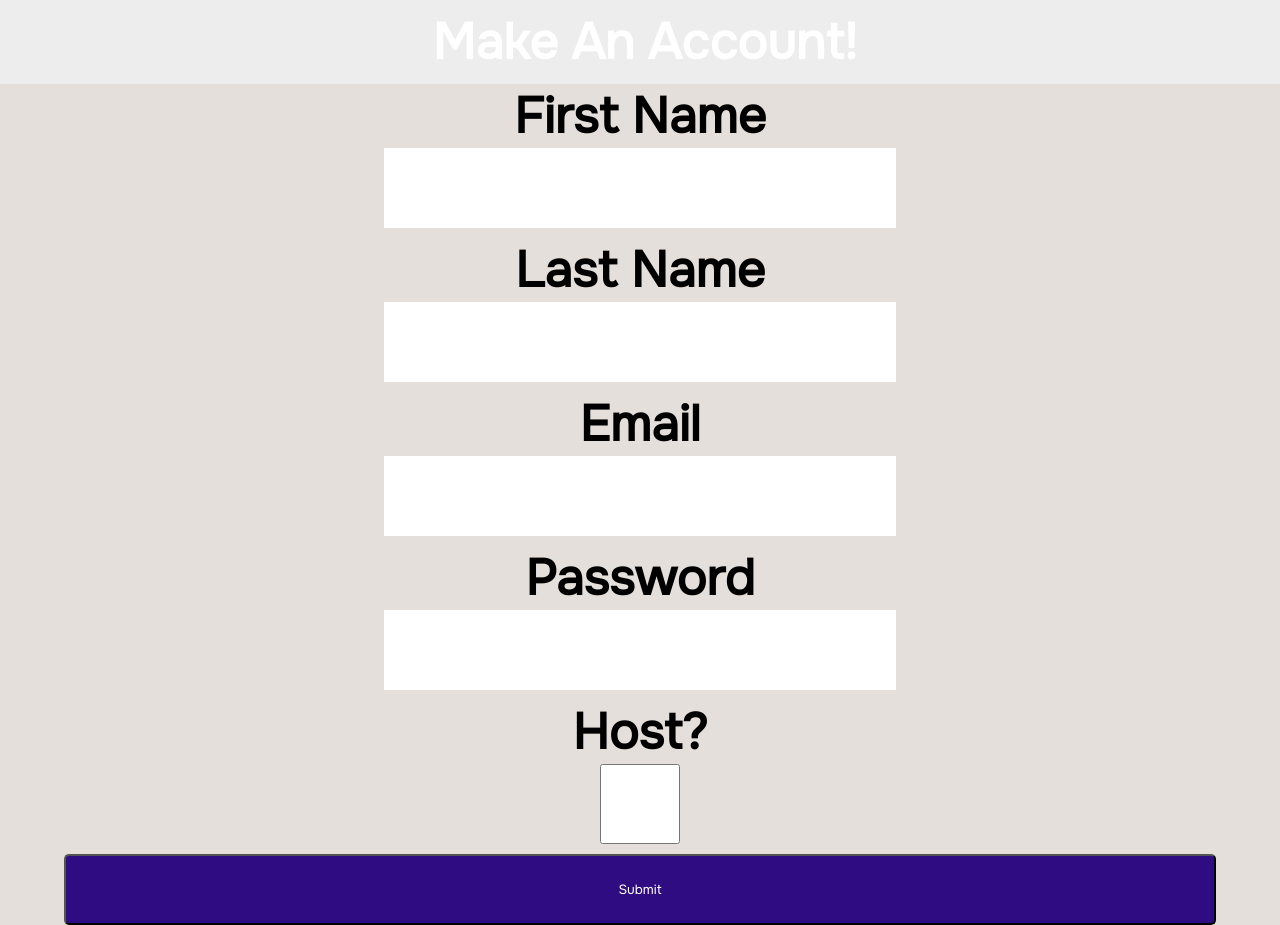
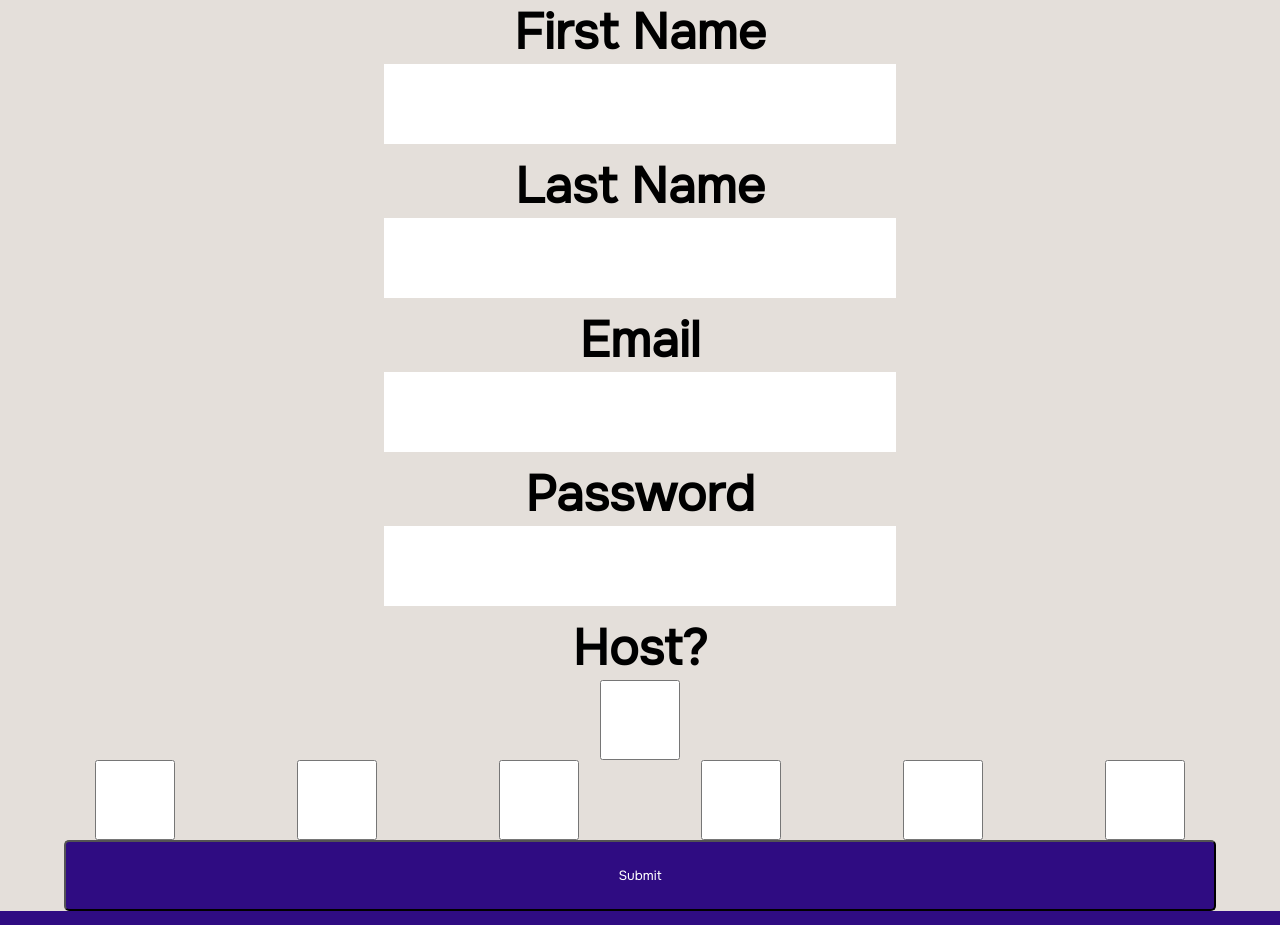
Before and after one commit to cfgdelaware23/Team-12, a React (Create React App) app in the folder client/: page /SignUp in a window 1280 px wide. Built offline with nearby package versions, Linux system fonts and the light colour scheme.

Commit message:
Initial Commit

```diff
--- a/client/src/pages/SignUp.css
+++ b/client/src/pages/SignUp.css
@@ -21,7 +21,7 @@ h1 {
   align-items: center;
   justify-content: center;
   height: 10vh;
-  width: 40vw;
+
   margin-bottom: 10px;
 
 }
@@ -102,3 +102,28 @@ h1.heading {
   align-items: center;
   justify-content: center;
 }
+
+.horizontal_stack {
+  color: black;
+  border-color: transparent;
+  border-width: 2px;
+  padding: 0px;
+  display: flex;
+  flex-direction: row;
+  align-items: flex-start;
+  justify-content: flex-start;
+}
+
+.input[type="checkbox"] {
+
+  margin: 0 5px;
+  padding: 0;
+
+  width: 15vw;
+  height: 10vh;
+}
+
+
+.input[type="checkbox"]::-webkit-input-placeholder {
+  border: none;
+}
--- a/client/src/pages/SignUp.js
+++ b/client/src/pages/SignUp.js
@@ -9,10 +9,28 @@ function SignUp() {
   const [firstName, setFirstName] = useState("");
   const [lastName, setLastName] = useState("");
   const [isHost, setIsHost] = useState(false);
+  const [isSocial, setIsSocial] = useState(false);
+  const [isEducational, setIsEducational] = useState(false);
+  const [isReligion, setIsReligion] = useState(false);
+  const [isHealth, setIsHealth] = useState(false);
+  const [isTech, setIsTech] = useState(false);
+  const [isArt, setIsArt] = useState(false);
+
+
 
   // create an account
   async function handleSubmit(e) {
     e.preventDefault();
+
+    var selectedCounter = 0;
+    // checks if only three options are selected
+    if (isSocial) selectedCounter++;
+    if (isEducational) selectedCounter++;
+    if (isReligion) selectedCounter++;
+    if (isHealth) selectedCounter++;
+    if (isTech) selectedCounter++;
+    if (isArt) selectedCounter++;
+    if (selectedCounter === 3){
       const newUser = JSON.stringify({
         email: email,
         password: password,
@@ -40,11 +58,14 @@ function SignUp() {
         console.log(err);
         console.log("there was an error ");
       }
+
+    }
+
+
   }
 
   return (
     <div className="main_containr">
-      <h1 className="heading"> Make An Account! </h1>
       <form className="main_container" onSubmit={handleSubmit}>
         <label className="input_heading"> First Name </label>
         <input
@@ -89,9 +110,47 @@ function SignUp() {
         <input
           className="input"
           type="checkbox"
-          placeholder="enter password"
           onChange={() => setIsHost((prev) => !prev)}
         ></input>
+
+        <div className="horizontal_stack">
+          <input
+            className="input"
+            type="checkbox"
+            onChange={() => setIsEducational((prev) => !prev)}
+          ></input>
+
+          <input
+            className="input"
+            type="checkbox"
+            onChange={() => setIsTech((prev) => !prev)}
+          ></input>
+
+          <input
+            className="input"
+            type="checkbox"
+            onChange={() => setIsArt((prev) => !prev)}
+          ></input>
+
+          <input
+            className="input"
+            type="checkbox"
+            onChange={() => setIsHealth((prev) => !prev)}
+          ></input>
+
+          <input
+            className="input"
+            type="checkbox"
+            onChange={() => setIsReligion((prev) => !prev)}
+          ></input>
+
+          <input
+            className="input"
+            type="checkbox"
+            onChange={() => setIsSocial((prev) => !prev)}
+          ></input>
+
+        </div>
 
         <input className="submit_button" type="submit" value="Submit"></input>
       </form>
```
Lines whose indentation alone changed are shown as unchanged.
